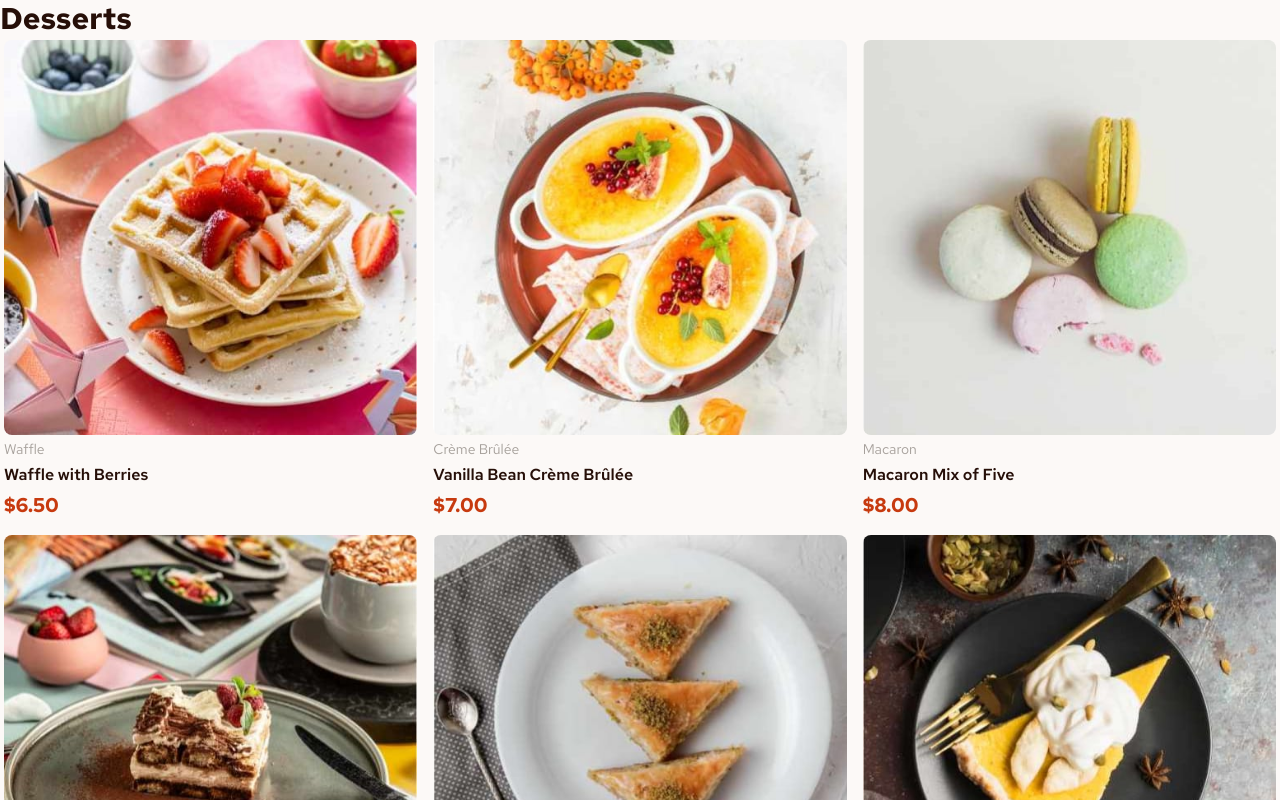
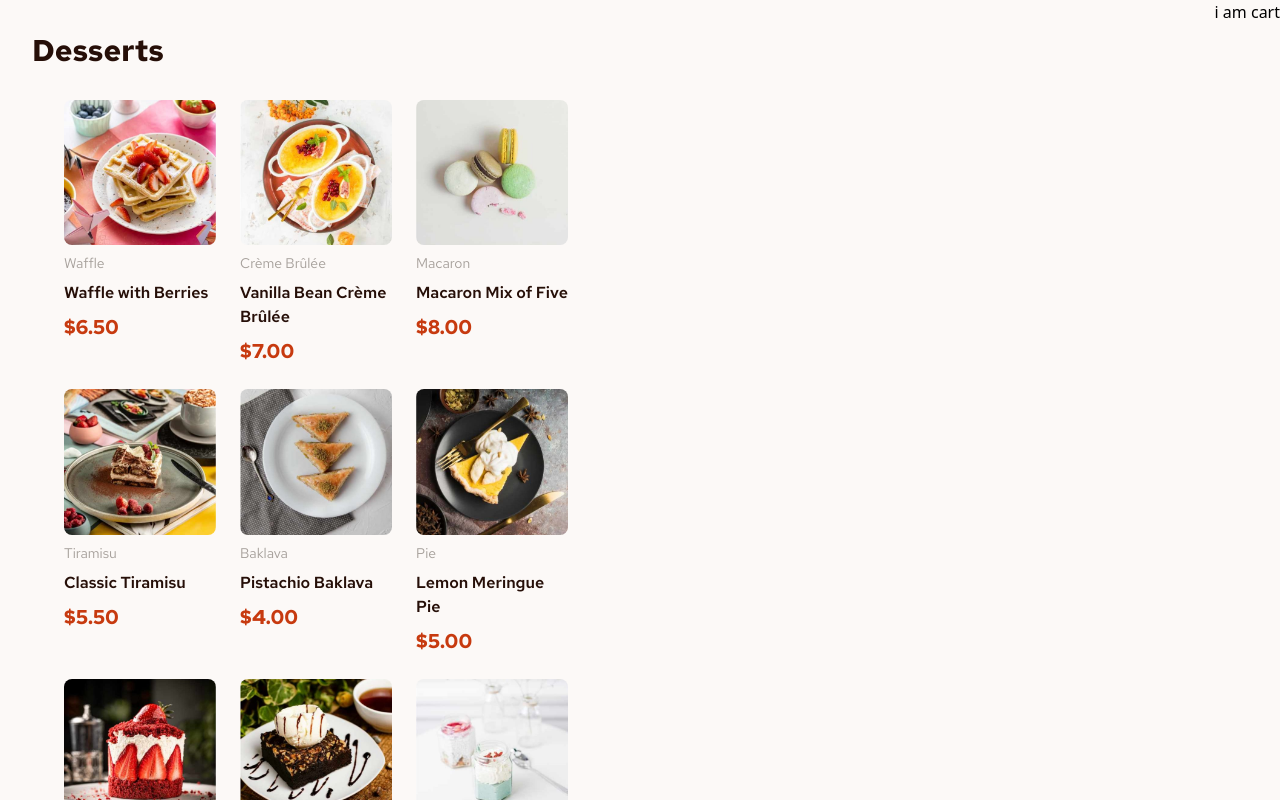
Before and after one commit to jawad-mwadama/product-list-with-cart, a React (Vite) app: page / in a window 1280 px wide. Shown: the top 800 px of the page. Built offline with nearby package versions, Linux system fonts and the light colour scheme.

Commit message:
added cart component

```diff
--- a/src/Features/Cart/Cart.tsx
+++ b/src/Features/Cart/Cart.tsx
@@ -0,0 +1,5 @@
+function Cart() {
+  return <p>i am cart</p>;
+}
+
+export default Cart;
--- a/src/Features/Menu/Menu.tsx
+++ b/src/Features/Menu/Menu.tsx
@@ -19,7 +19,7 @@ const menuData: DessertItem[] = data as DessertItem[];
 
 function Menu() {
   return (
-    <div className="grid grid-cols-1 gap-2 sm:grid-cols-2 lg:grid-cols-3">
+    <div className="grid grid-cols-1 gap-2 p-6 sm:grid-cols-2 lg:grid-cols-3">
       {menuData.map((dessertData) => (
         <MenuItem key={dessertData.name} dessertData={dessertData} />
       ))}
--- a/src/Features/Menu/MenuItem.tsx
+++ b/src/Features/Menu/MenuItem.tsx
@@ -18,7 +18,7 @@ function MenuItem({ dessertData }: MenuItemProps) {
   const { thumbnail, mobile, tablet, desktop } = dessertData.image;
 
   return (
-    <div className="flex flex-col gap-1 p-1 font-redHat">
+    <div className="flex flex-col gap-2 p-2 font-redHat">
       <picture>
         {/* desktop */}
         <source media="(min-width:1024px)" srcSet={desktop} />
--- a/src/Ui/AppLayout.tsx
+++ b/src/Ui/AppLayout.tsx
@@ -1,14 +1,18 @@
-import React from 'react';
-
 import HomeText from './HomeText';
 import Menu from '../Features/Menu/Menu';
+import Cart from '../Features/Cart/Cart';
 
 function AppLayout() {
   return (
-    <>
-      <HomeText />
-      <Menu />
-    </>
+    <div className="grid grid-cols-2 gap-4">
+      <div className="px-8 py-8">
+        <HomeText />
+        <Menu />
+      </div>
+      <div className="flex justify-end">
+        <Cart />
+      </div>
+    </div>
   );
 }
 
```
